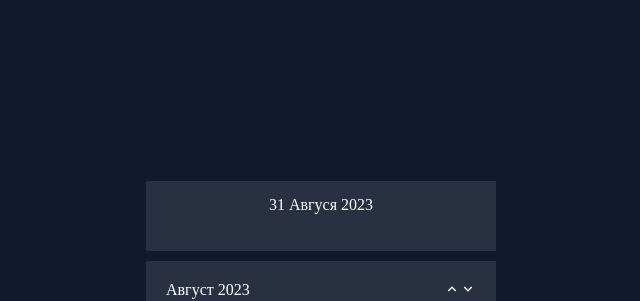
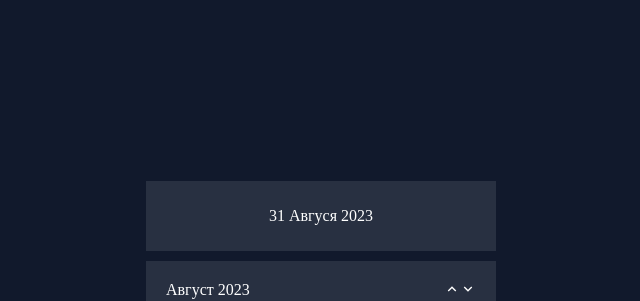
Before and after one commit to AlekseiUsov/daily-planer, a React (Create React App) app: page / in a window 1280 px wide. Both pictures are taken after a click on the item "31". Shown: the top 301 px of the page, without its empty margins (319-959 px from the left). Built offline with nearby package versions, Linux system fonts and the light colour scheme; no server answers.

Commit message:
refactor currentFullDate

```diff
--- a/src/ui/currentFullDate/currentFullDate.module.scss
+++ b/src/ui/currentFullDate/currentFullDate.module.scss
@@ -1,15 +1,15 @@
 .currentFullDate {
   display: flex;
-  flex-wrap: wrap;
+  flex-direction: column;
+  align-items: center;
+  justify-content: center;
 
   box-sizing: border-box;
-  padding-top: 15px;
   margin-top: 80px;
   height: 70px;
   background: #283041;
 }
 
 .inner {
-  flex-basis: 100%;
-  text-align: center;
+  padding-top: 10px;
 }
--- a/src/ui/currentFullDate/currentFullDate.tsx
+++ b/src/ui/currentFullDate/currentFullDate.tsx
@@ -16,12 +16,13 @@ export const CurrentFullDate: FC<ICalendar> = ({
     month !== "Март" ? `${month.slice(0, month.length - 1)}я` : `${month}а`;
   return (
     <div className={styles.currentFullDate}>
-      <div className={styles.inner}>
+      <div>
         {checkedDay} {fotmatedMonth} {year}
       </div>
-      <div className={styles.inner}>
-        {checkedDayName ? `Праздник: ${checkedDayName}` : null}
-      </div>
+
+      {checkedDayName ? (
+        <div className={styles.inner}>Праздник: {checkedDayName}</div>
+      ) : null}
     </div>
   );
 };
```
